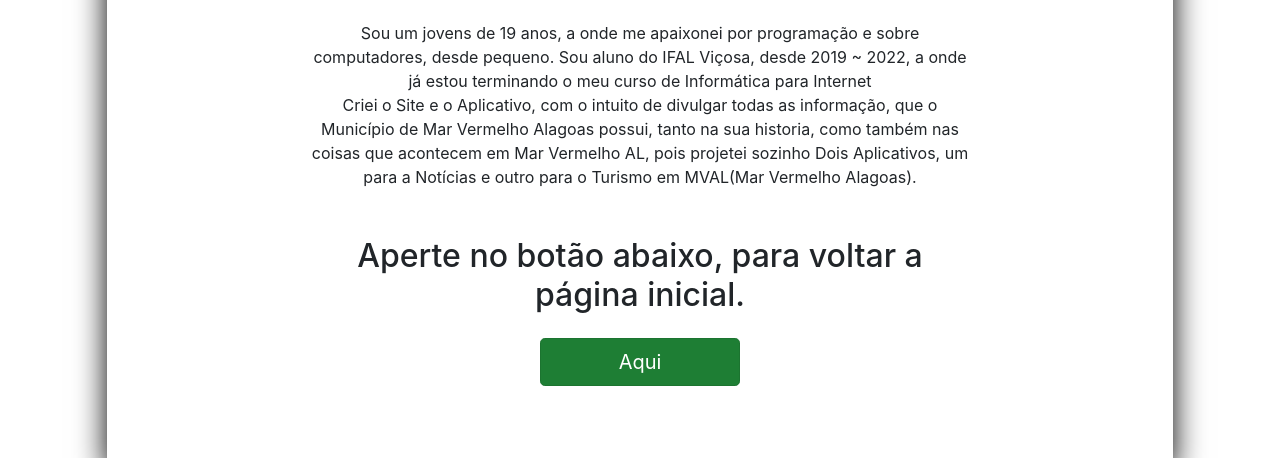
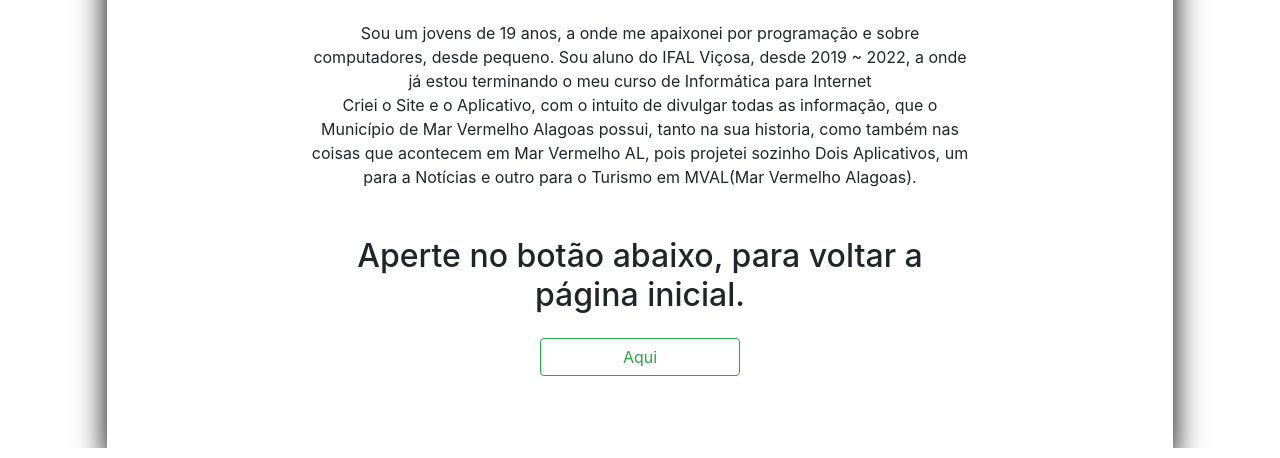
Before and after one commit to LuapabloSdA/trabalho, a plain HTML site: page index.html in a window 1280 px wide. Shown: the part 440-898 px from the top of the page. Drawn offline with nearby package versions, Linux system fonts and the light colour scheme.

Commit message:
Update index.html

```diff
--- a/index.html
+++ b/index.html
@@ -1,12 +1,16 @@
 <!DOCTYPE html>
 <html lang="pt-br">
 
+
+
+
 <head>
+
     <!-- Meta tags Obrigatórias -->
     <meta charset="utf-8">
     <meta name="viewport" content="width=device-width, initial-scale=1, shrink-to-fit=no">
 
-    <!-- Bootstrap CSS -->
+    <!-- CSS -->
     <link rel="stylesheet" href="https://stackpath.bootstrapcdn.com/bootstrap/4.1.3/css/bootstrap.min.css"
         integrity="sha384-MCw98/SFnGE8fJT3GXwEOngsV7Zt27NXFoaoApmYm81iuXoPkFOJwJ8ERdknLPMO" crossorigin="anonymous">
 
@@ -44,7 +48,7 @@
         <br>
         <div class="text-center m-auto col-8">
             <a href="https://luapablosda.github.io/projInicial/"
-                class="btn  btn-lg active btn-success text-center m-auto" role="button" aria-pressed="true"
+                class="btn btn-outline-success" role="button" aria-pressed="true"
                 style="width: 200px;">Aqui</a>
         </div>
         <br><br><br>
```
